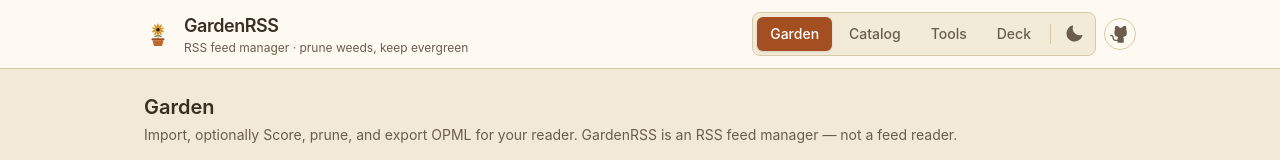
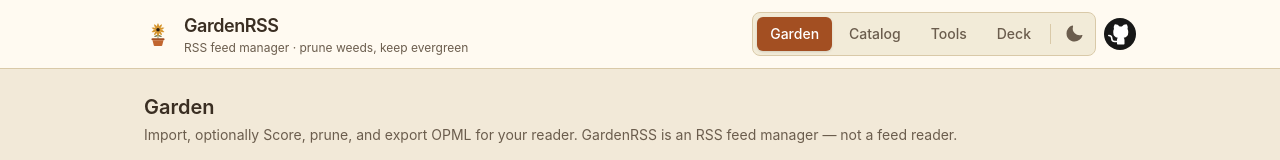
Before and after one commit to newtosh/diverss, a Vue app in the folder web/: page / in a window 1280 px wide. Shown: the top 160 px of the page. Built offline with nearby package versions, Linux system fonts and the light colour scheme; no server answers.

Commit message:
fix(nav): GitHub badge is fixed dark circle, not theme-inverted

```diff
--- a/web/src/App.vue
+++ b/web/src/App.vue
@@ -105,10 +105,10 @@ async function onOutboxImported(summary: {
             href="https://github.com/newtosh/gardenrss"
             target="_blank"
             rel="noopener noreferrer"
-            class="flex h-8 w-8 items-center justify-center rounded-full border border-gr-border text-gr-text-muted transition-colors hover:border-gr-accent hover:bg-gr-accent/10 hover:text-gr-accent-strong focus-visible:outline focus-visible:outline-2 focus-visible:outline-offset-1 focus-visible:outline-gr-accent-strong"
+            class="flex h-8 w-8 items-center justify-center rounded-full bg-neutral-900 text-white transition-opacity hover:opacity-80 focus-visible:outline focus-visible:outline-2 focus-visible:outline-offset-1 focus-visible:outline-gr-accent-strong"
             aria-label="View GardenRSS on GitHub"
           >
-            <Icon icon="ph:github-logo-fill" class="h-5 w-5" aria-hidden="true" />
+            <Icon icon="ph:github-logo-fill" class="h-6 w-6" aria-hidden="true" />
           </a>
         </nav>
       </div>
```
